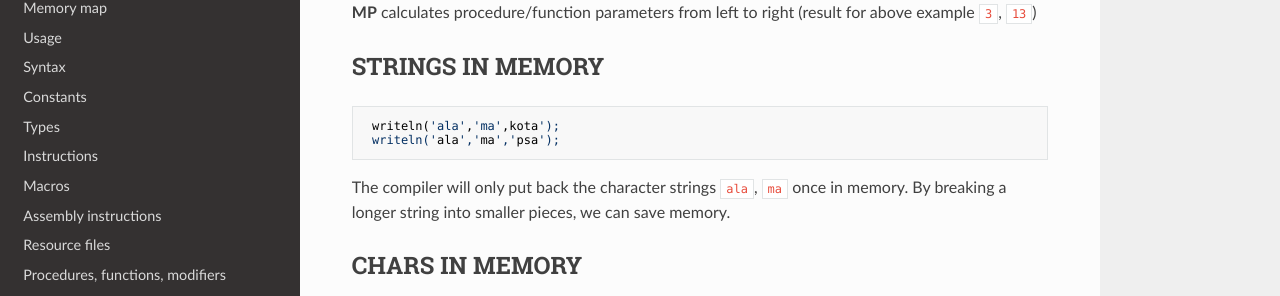
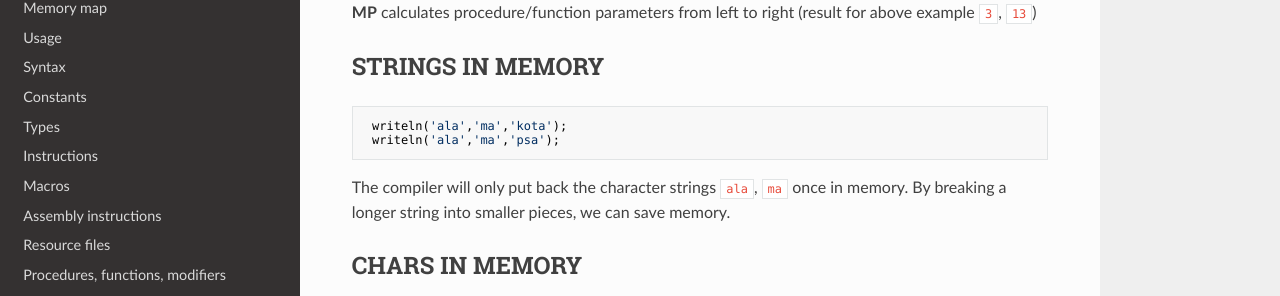
Before and after one commit to tebe6502/mad-pascal-en-mkdocs, an MkDocs documentation site: the page built from docs/tips.md, in a window 1280 px wide and 900 px high, scrolled down 781 px. Shown: the part 141-437 px from the top of the window. Built offline with MkDocs 1.6.1, drawn with Linux system fonts in a browser that asks for light colours; nearby versions of some CDN libraries.

Commit message:
Update tips.md
Missing apostrophe.

````diff
--- a/docs/tips.md
+++ b/docs/tips.md
@@ -50,7 +50,7 @@ Kefrens(ran(5)+3, ran(3)+5);
 ## STRINGS IN MEMORY
 
 ```delphi
- writeln('ala','ma',kota');
+ writeln('ala','ma','kota');
  writeln('ala','ma','psa');
 ```
 
````
